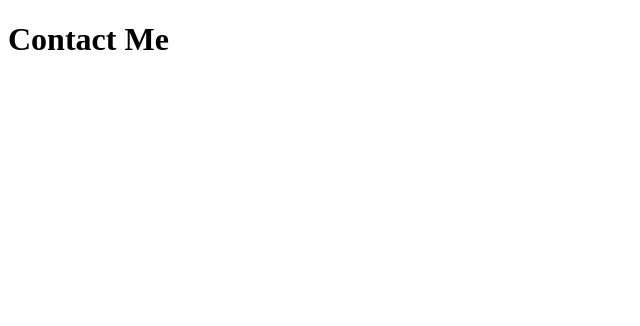
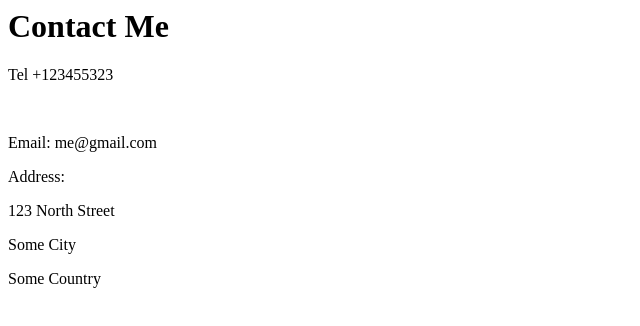
Before and after one commit to KenCooper2022/Website-Portfolio, a plain HTML site: page public/contact.html in a window 1280 px wide. Shown: the whole page, without its empty margins (0-640 px from the left). Drawn offline with Linux system fonts and the light colour scheme.

Commit message:
Update contact.html
added actual contact info

```diff
--- a/public/contact.html
+++ b/public/contact.html
@@ -1,9 +1,18 @@
-<!DOCTYPE html>
+<!DOCTYPE html lang = "en">
 <html>
     <head>
+        <meta charset = "UTF-8">
         <title>Contact page</title>
     </head>
     <body>
         <h1>Contact Me</h1>
+        <p>Tel +123455323</p>
+        <br>
+        <p>Email: me@gmail.com</p>
+        <p>Address:</p>
+        <p>123 North Street</p>
+        <p>Some City</p>
+        <p>Some Country</p>
+
     </body>
 </html>
```
